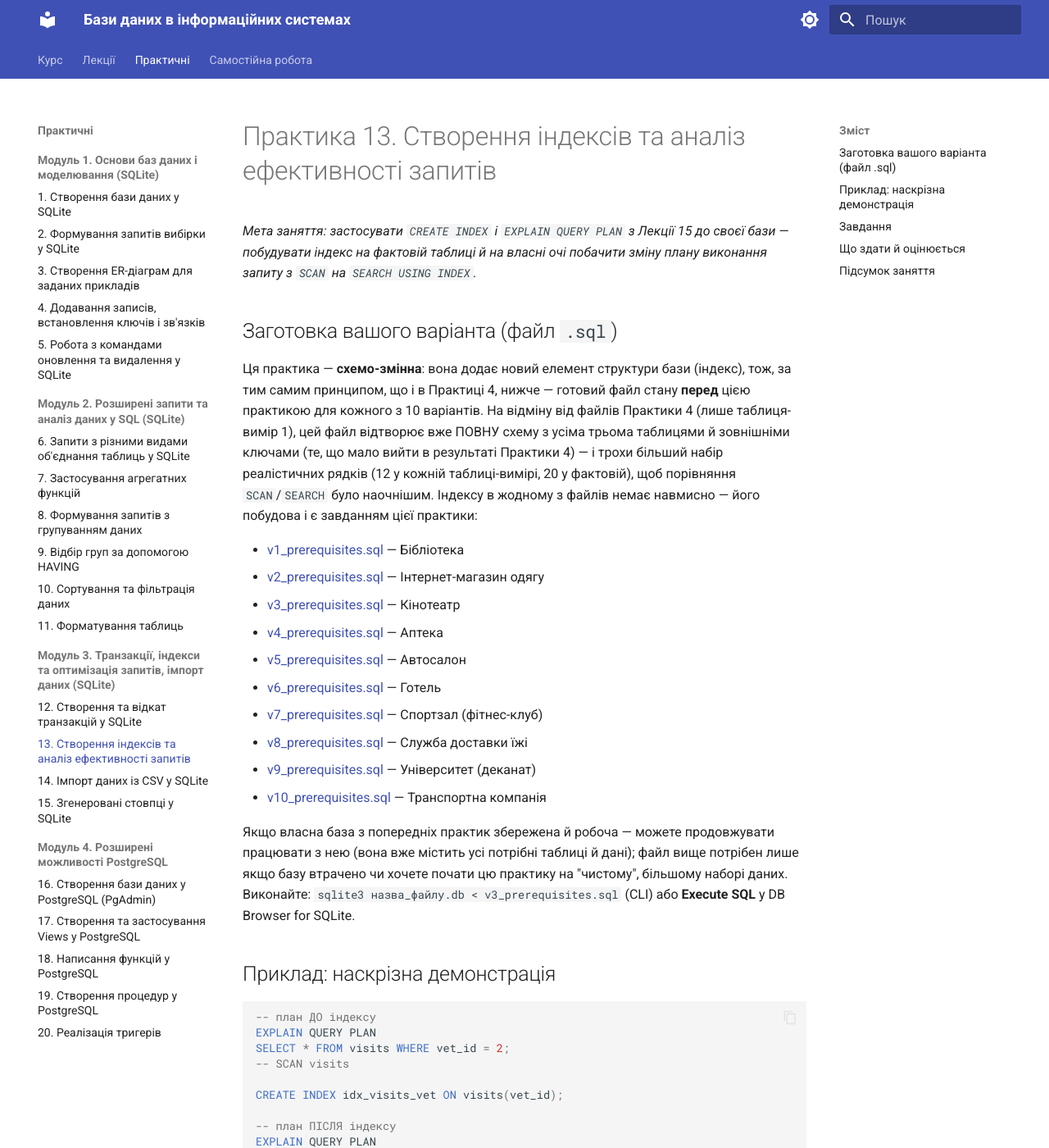
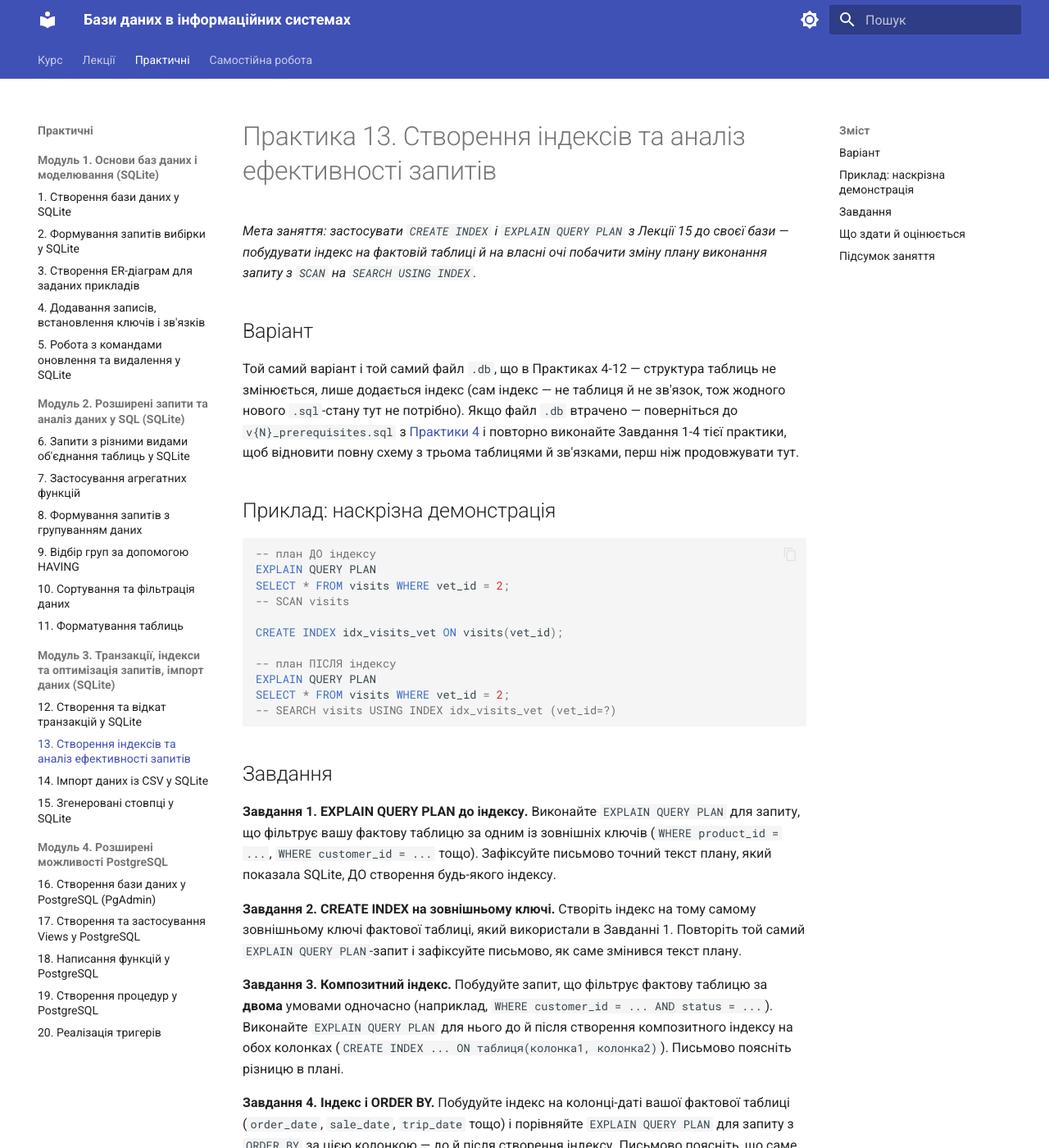
Before and after one commit to BojkoBogdan/Bogdan-Bojko-IT-31, an MkDocs documentation site: the page built from docs/practice/13-indexes.md, in a window 1280 px wide and 1400 px high. Shown: the whole window at 82% size. Built offline with MkDocs 1.6.1 and Material for MkDocs 9.7.7, drawn with Linux system fonts in a browser that asks for light colours.

Commit message:
docs: point Practice 13 and 15 at Practice 4 setup

```diff
--- a/docs/practice/13-indexes.md
+++ b/docs/practice/13-indexes.md
@@ -5,36 +5,15 @@
 власні очі побачити зміну плану виконання запиту з `SCAN` на
 `SEARCH USING INDEX`.*
 
-## Заготовка вашого варіанта (файл `.sql`)
+## Варіант
 
-Ця практика — **схемо-змінна**: вона додає новий елемент структури
-бази (індекс), тож, за тим самим принципом, що і в Практиці 4, нижче —
-готовий файл стану **перед** цією практикою для кожного з 10
-варіантів. На відміну від файлів Практики 4 (лише таблиця-вимір 1),
-цей файл відтворює вже ПОВНУ схему з усіма трьома таблицями й
-зовнішніми ключами (те, що мало вийти в результаті Практики 4) —
-і трохи більший набір реалістичних рядків (12 у кожній таблиці-вимірі,
-20 у фактовій), щоб порівняння `SCAN`/`SEARCH` було наочнішим. Індексу
-в жодному з файлів немає навмисно — його побудова і є завданням цієї
-практики:
-
-- [v1_prerequisites.sql](sql/13-indexes/v1_prerequisites.sql) — Бібліотека
-- [v2_prerequisites.sql](sql/13-indexes/v2_prerequisites.sql) — Інтернет-магазин одягу
-- [v3_prerequisites.sql](sql/13-indexes/v3_prerequisites.sql) — Кінотеатр
-- [v4_prerequisites.sql](sql/13-indexes/v4_prerequisites.sql) — Аптека
-- [v5_prerequisites.sql](sql/13-indexes/v5_prerequisites.sql) — Автосалон
-- [v6_prerequisites.sql](sql/13-indexes/v6_prerequisites.sql) — Готель
-- [v7_prerequisites.sql](sql/13-indexes/v7_prerequisites.sql) — Спортзал (фітнес-клуб)
-- [v8_prerequisites.sql](sql/13-indexes/v8_prerequisites.sql) — Служба доставки їжі
-- [v9_prerequisites.sql](sql/13-indexes/v9_prerequisites.sql) — Університет (деканат)
-- [v10_prerequisites.sql](sql/13-indexes/v10_prerequisites.sql) — Транспортна компанія
-
-Якщо власна база з попередніх практик збережена й робоча — можете
-продовжувати працювати з нею (вона вже містить усі потрібні таблиці й
-дані); файл вище потрібен лише якщо базу втрачено чи хочете почати
-цю практику на "чистому", більшому наборі даних. Виконайте:
-`sqlite3 назва_файлу.db < v3_prerequisites.sql` (CLI) або
-**Execute SQL** у DB Browser for SQLite.
+Той самий варіант і той самий файл `.db`, що в Практиках 4-12 —
+структура таблиць не змінюється, лише додається індекс (сам індекс —
+не таблиця й не зв'язок, тож жодного нового `.sql`-стану тут не
+потрібно). Якщо файл `.db` втрачено — поверніться до
+`v{N}_prerequisites.sql` з [Практики 4](04-insert-keys.md#sql) і
+повторно виконайте Завдання 1-4 тієї практики, щоб відновити повну
+схему з трьома таблицями й зв'язками, перш ніж продовжувати тут.
 
 ## Приклад: наскрізна демонстрація
 
```
Also changed, not shown: docs/practice/15-generated-columns.md (+3 -3 lines).
